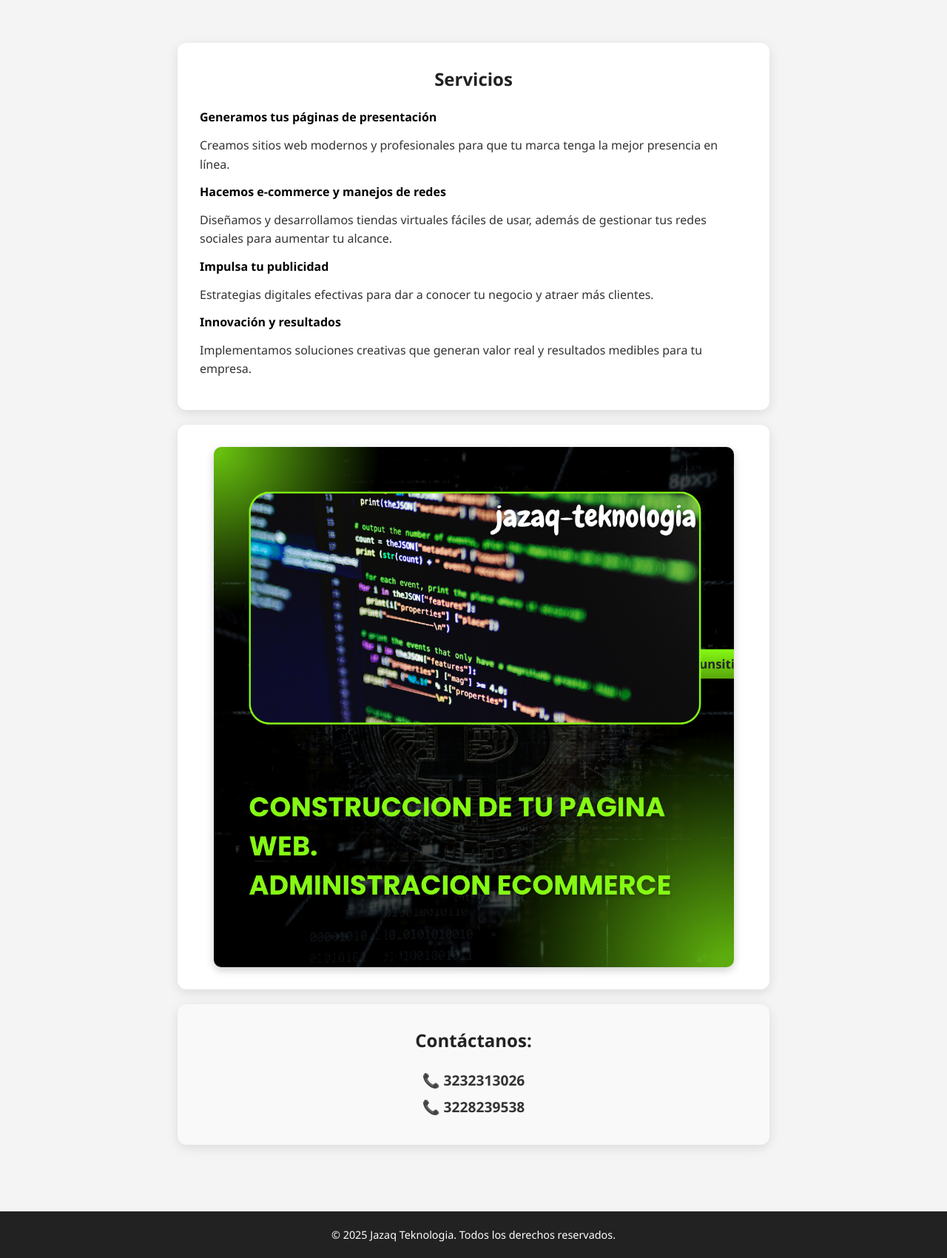
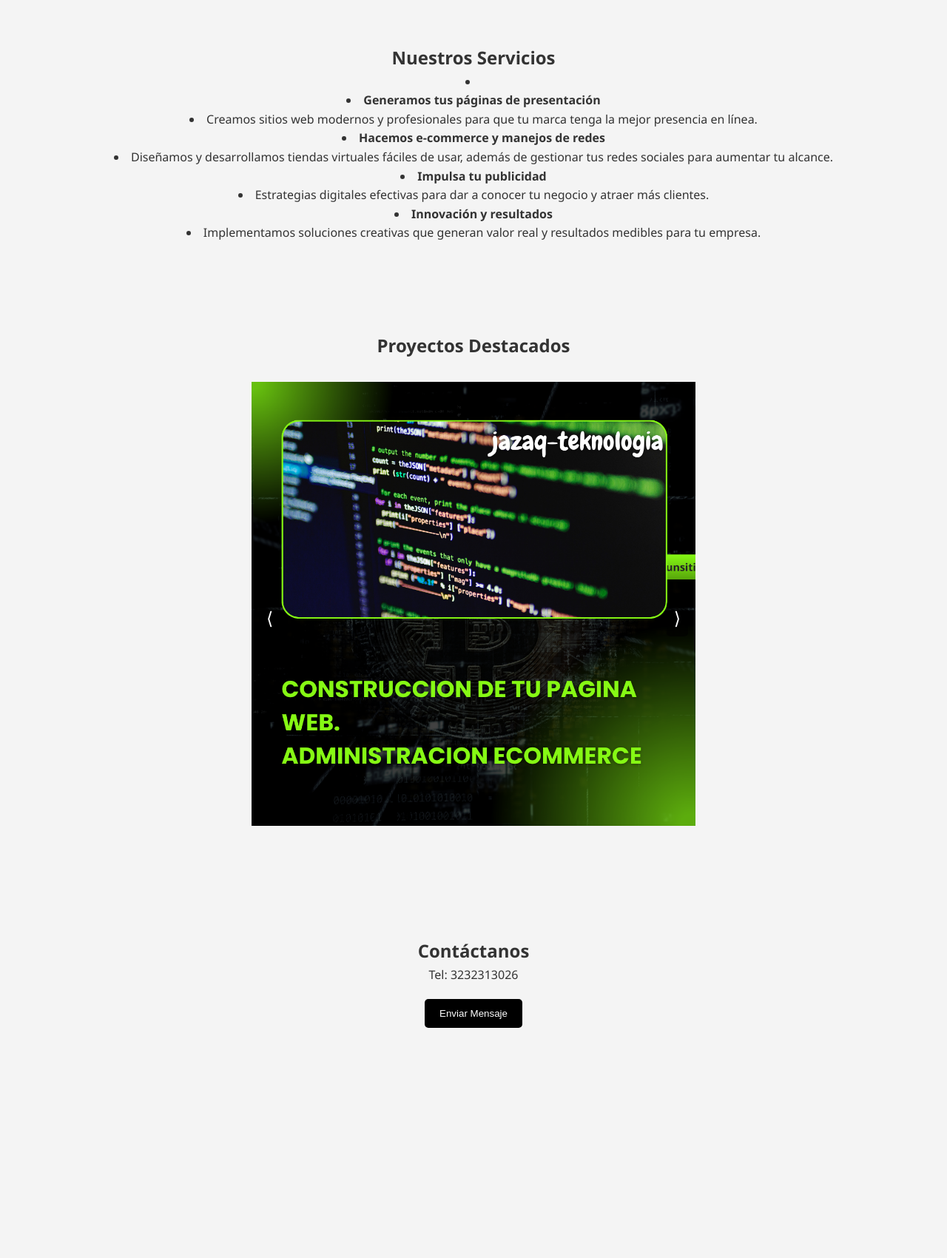
Before and after one commit to Jade7645/pagetest, a plain HTML site: page index.html in a window 1280 px wide. Shown: the part 82-1782 px from the top of the page at 74% size. After the commit the page ends 1531 px from the top, so only its background shows below. Drawn offline with Linux system fonts and the light colour scheme.

Commit message:
ANOTHER BIG UPDATE

```diff
--- a/index.html
+++ b/index.html
@@ -13,6 +13,8 @@
             <img src="logo1.png" alt="Logo de la empresa">
             <h1>Jazaq Teknologia</h1>
         </div>
+        <!-- Botón menú móvil -->
+        <div class="menu-toggle">☰</div>
         <nav>
             <ul>
                 <li><a href="#services">Servicios</a></li>
@@ -21,11 +23,10 @@
         </nav>
     </header>
 
-    <!-- Sección de servicios -->
-    <main>
-        <section id="services">
-            <h2>Servicios</h2>
-            <ul class="lista-servicios">
+    <!-- Sección Servicios -->
+    <section id="services" class="animate">
+        <h2>Nuestros Servicios</h2>
+        <li></li>
         <li><strong>Generamos tus páginas de presentación</strong></li>
                 <li>Creamos sitios web modernos y profesionales para que tu marca tenga la mejor presencia en línea.</li>
                 <li><strong>Hacemos e-commerce y manejos de redes</strong></li>
@@ -34,27 +35,31 @@
                 <li>Estrategias digitales efectivas para dar a conocer tu negocio y atraer más clientes.</li>
                 <li><strong>Innovación y resultados</strong></li>
                 <li>Implementamos soluciones creativas que generan valor real y resultados medibles para tu empresa.</li>
-            </ul>
     </section>
 
-        <!-- Imagen especial -->
-        <section id="imagen-especial">
-            <div class="contenedor-imagen">
-                <img src="banner1.png" alt="Imagen especial" class="icono-especial">
+
+    <!-- Carrusel de Imágenes -->
+    <section id="carousel-section" class="animate">
+        <h2>Proyectos Destacados</h2>
+        <div class="carousel">
+            <button class="carousel-prev">⟨</button>
+            <img src="banner1.png" alt="Imagen 1">
+            <img src="banner2.jpg" alt="Imagen 2">
+            <img src="banner3.jpg" alt="Imagen 3">
+            <button class="carousel-next">⟩</button>
         </div>
     </section>
 
     <!-- Contacto -->
-        <section id="contact">
-            <h2>Contáctanos:</h2>
-            <p class="telefono">📞 3232313026</p>
-            <p class="telefono">📞 3228239538</p>
+    <section id="contact" class="animate">
+        <h2>Contáctanos</h2>
+        <p>Tel: 3232313026</p>
+        <a href="https://wa.me/573232313026" target="_blank">
+    <button>Enviar Mensaje</button>
+</a>
     </section>
-    </main>
 
-    <!-- Pie de página -->
-    <footer>
-        <p>&copy; 2025 Jazaq Teknologia. Todos los derechos reservados.</p>
-    </footer>
+    <!-- Script -->
+    <script src="script.js"></script>
 </body>
 </html>
--- /dev/null
+++ b/script.js
@@ -0,0 +1,71 @@
+// script.js
+
+// ========================
+// 1. Menú Responsive
+// ========================
+const menuToggle = document.querySelector('.menu-toggle');
+const navMenu = document.querySelector('nav ul');
+
+if (menuToggle) {
+    menuToggle.addEventListener('click', () => {
+        navMenu.classList.toggle('active'); // Activa o desactiva el menú
+    });
+}
+
+// ========================
+// 2. Animaciones con scroll
+// ========================
+const elements = document.querySelectorAll('.animate');
+
+const observer = new IntersectionObserver(entries => {
+    entries.forEach(entry => {
+        if (entry.isIntersecting) {
+            entry.target.classList.add('show'); // Activa animación
+        }
+    });
+});
+
+elements.forEach(el => observer.observe(el));
+
+// ========================
+// 3. Botones interactivos
+// ========================
+// Efecto visual al hacer clic en botones
+const buttons = document.querySelectorAll('button');
+
+buttons.forEach(btn => {
+    btn.addEventListener('click', () => {
+        btn.classList.add('clicked');
+        setTimeout(() => btn.classList.remove('clicked'), 300);
+    });
+});
+
+// ========================
+// 4. Carrusel de imágenes
+// ========================
+let currentIndex = 0;
+const slides = document.querySelectorAll('.carousel img');
+const prevBtn = document.querySelector('.carousel-prev');
+const nextBtn = document.querySelector('.carousel-next');
+
+function showSlide(index) {
+    slides.forEach((slide, i) => {
+        slide.style.display = i === index ? 'block' : 'none';
+    });
+}
+
+if (slides.length > 0) {
+    showSlide(currentIndex);
+
+    if (prevBtn && nextBtn) {
+        prevBtn.addEventListener('click', () => {
+            currentIndex = (currentIndex - 1 + slides.length) % slides.length;
+            showSlide(currentIndex);
+        });
+
+        nextBtn.addEventListener('click', () => {
+            currentIndex = (currentIndex + 1) % slides.length;
+            showSlide(currentIndex);
+        });
+    }
+}
--- a/styles.css
+++ b/styles.css
@@ -21,6 +21,9 @@ header {
     background-color: #000;
     color: white;
     padding: 15px 40px;
+    position: sticky;
+    top: 0;
+    z-index: 1000;
 }
 
 header img {
@@ -33,106 +36,119 @@ header img {
     align-items: center;
 }
 
-header h1 {
-    font-size: 1.5rem;
-    font-weight: bold;
-}
-
+/* Navegación */
 nav ul {
+    display: flex;
     list-style: none;
-    display: flex;
 }
 
 nav ul li {
-    margin-left: 20px;
+    margin: 0 15px;
 }
 
 nav ul li a {
     color: white;
     text-decoration: none;
-    font-weight: 600;
-    transition: color 0.3s ease;
+    font-weight: bold;
 }
 
-nav ul li a:hover {
-    color: #ff4d4d;
+nav ul.active {
+    display: block;
+}
+
+/* Botón menú móvil */
+.menu-toggle {
+    display: none;
+    font-size: 28px;
+    cursor: pointer;
+}
+
+/* Responsive */
+@media (max-width: 768px) {
+    nav ul {
+        display: none;
+        flex-direction: column;
+        background-color: #000;
+        position: absolute;
+        top: 60px;
+        right: 0;
+        padding: 15px;
+        width: 200px;
+    }
+
+    .menu-toggle {
+        display: block;
+    }
 }
 
 /* Secciones */
-main {
-    padding: 40px 20px;
-}
-
 section {
-    background: white;
-    padding: 30px;
-    margin: 20px auto;
-    max-width: 800px;
-    border-radius: 12px;
-    box-shadow: 0 4px 15px rgba(0, 0, 0, 0.1);
+    padding: 60px 20px;
     text-align: center;
 }
 
-section h2 {
-    margin-bottom: 20px;
-    color: #222;
+/* Botones */
+button {
+    background-color: #000;
+    color: white;
+    padding: 12px 20px;
+    border: none;
+    margin-top: 20px;
+    cursor: pointer;
+    transition: transform 0.2s, background-color 0.3s;
+    border-radius: 5px;
 }
 
-/* Lista de servicios */
-.lista-servicios {
-    text-align: left;
-    list-style: none;
-    padding: 0;
+button:hover {
+    background-color: #333;
+    transform: scale(1.05);
 }
 
-.lista-servicios li {
-    margin-bottom: 12px;
-    font-size: 1rem;
+button.clicked {
+    background-color: #555;
 }
 
-.lista-servicios strong {
-    color: #000000;
+/* Animaciones de scroll */
+.animate {
+    opacity: 0;
+    transform: translateY(20px);
+    transition: all 0.6s ease-in-out;
 }
 
-/* Imagen especial */
-#imagen-especial {
-    background-color: #fff;
+.animate.show {
+    opacity: 1;
+    transform: translateY(0);
 }
 
-.contenedor-imagen {
-    display: flex;
-    justify-content: center;
+/* Carrusel */
+.carousel {
+    position: relative;
+    max-width: 600px;
+    margin: 30px auto;
+    overflow: hidden;
 }
 
-.icono-especial {
-    max-width: 95%;
-    height: auto;
-    border-radius: 10px;
-    box-shadow: 0 4px 12px rgba(0, 0, 0, 0.2);
+.carousel img {
+    width: 100%;
+    display: none;
 }
 
-/* Contacto */
-#contact {
-    background-color: #f9f9f9;
+.carousel button {
+    position: absolute;
+    top: 50%;
+    transform: translateY(-50%);
+    background: rgba(0,0,0,0.6);
+    border: none;
+    color: white;
+    font-size: 24px;
+    cursor: pointer;
+    padding: 10px;
 }
 
-.icono-contacto {
-    width: 80px;
-    margin-bottom: 15px;
+.carousel-prev {
+    left: 10px;
 }
 
-.telefono {
-    font-size: 1.2rem;
-    font-weight: bold;
-    margin: 5px 0;
+.carousel-next {
+    right: 10px;
 }
-
-/* Pie de página */
-footer {
-    background-color: #222;
-    color: white;
-    text-align: center;
-    padding: 20px 0;
-    margin-top: 30px;
-    font-size: 0.9rem;
-}
```
Also changed, not shown: banner2.jpg (added), banner3.jpg (added). Lines whose indentation alone changed are shown as unchanged.
